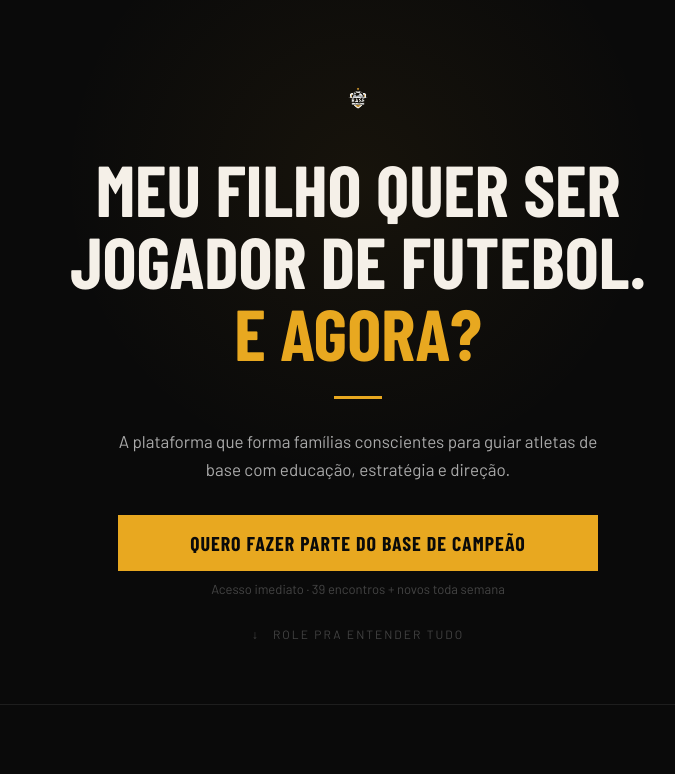
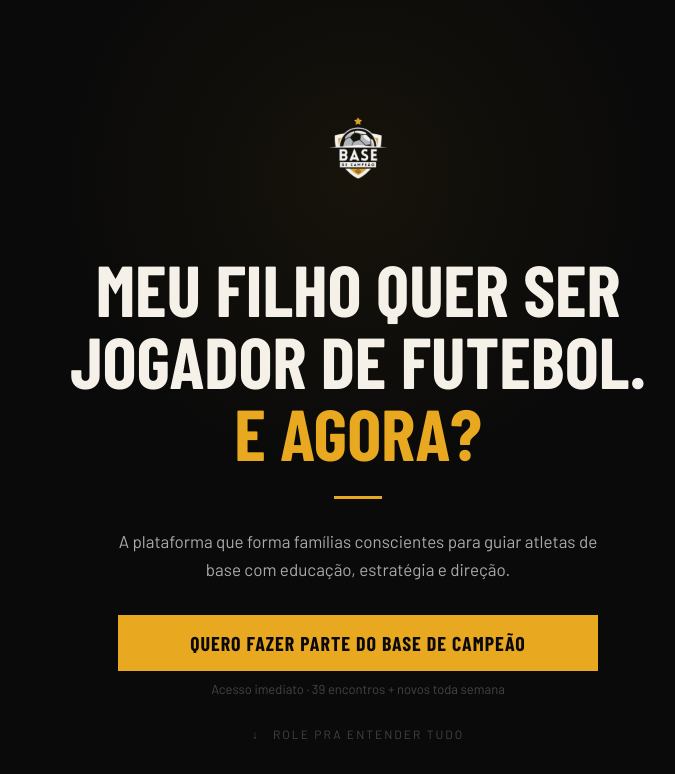
Before and after one commit to basedecampeao/bdcscout, a plain HTML site: page index.html in a window 1280 px wide. Shown: the top 774 px of the page, without its empty margins (282-957 px from the left). Drawn offline with nearby package versions, Linux system fonts and the light colour scheme; a web font is replaced by a local one.

Commit message:
Update index.html

```diff
--- a/index.html
+++ b/index.html
@@ -110,7 +110,7 @@
       justify-content: center;
     }
     .hero-logo img {
-      height: 52px;
+      height: 152px;
       width: auto;
       opacity: 0.95;
     }
```
